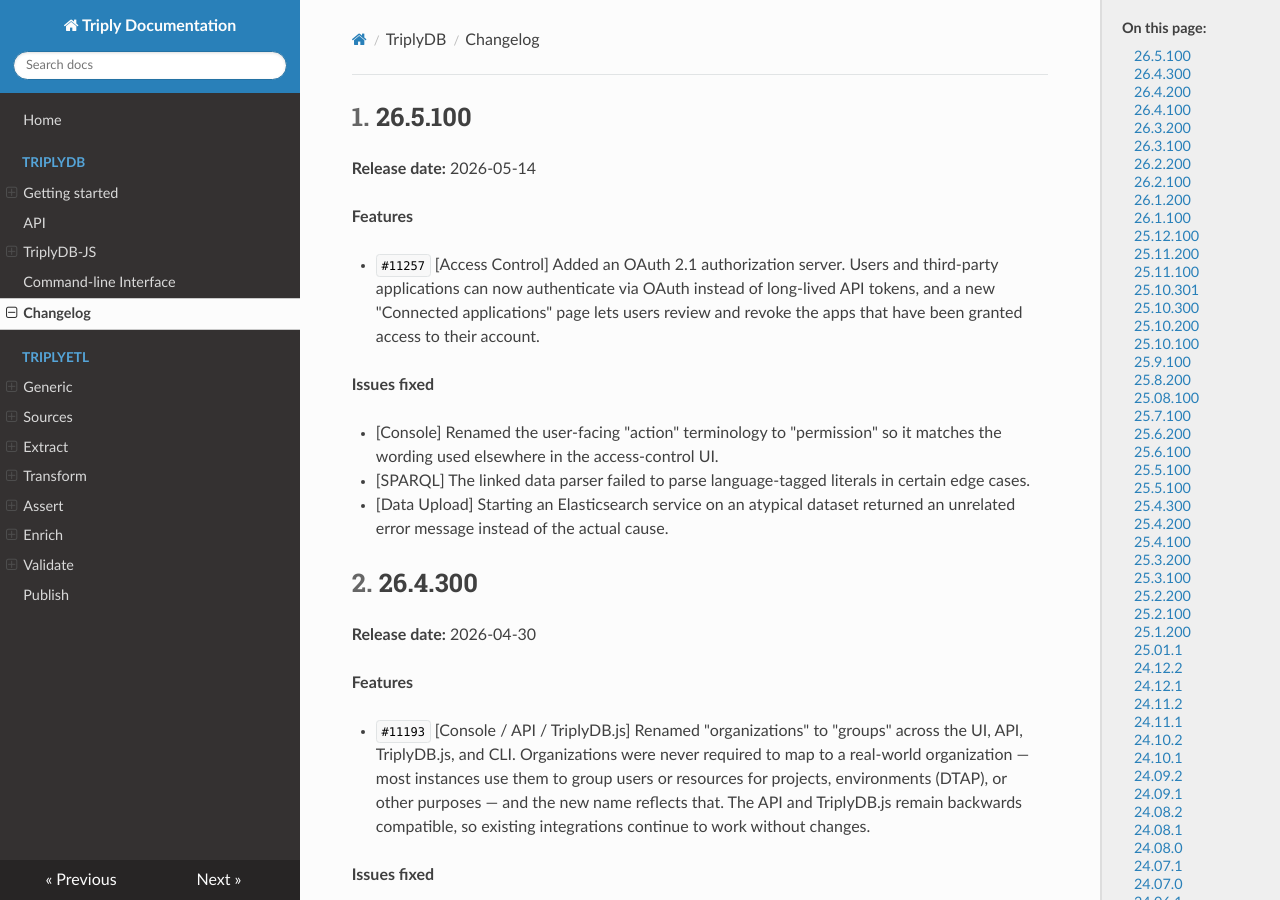
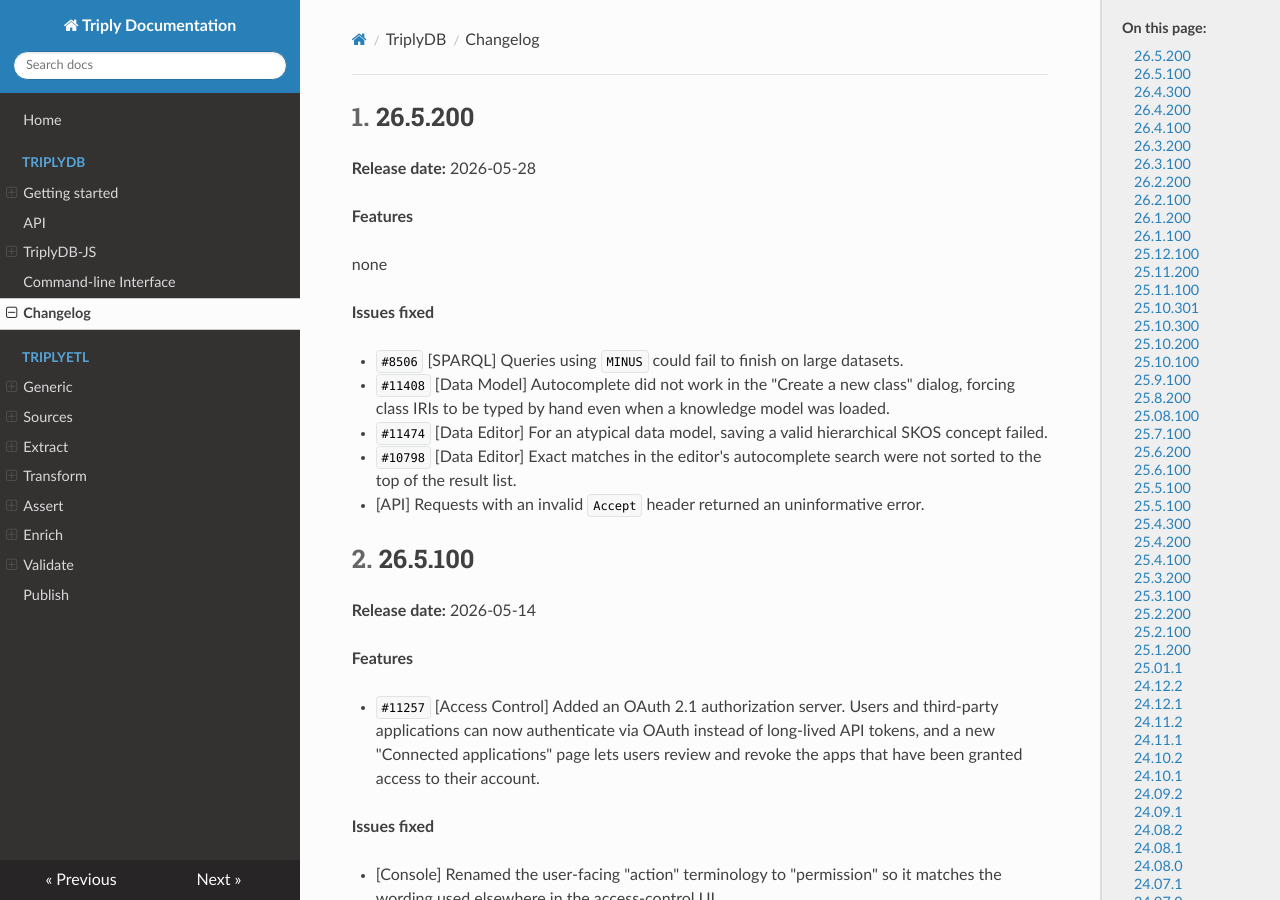
Before and after one commit to TriplyDB/Documentation, an MkDocs documentation site: the page built from docs/triplydb-changelog/index.md, in a window 1280 px wide and 900 px high. Built offline with MkDocs 1.6.1, drawn with Linux system fonts in a browser that asks for light colours.

Commit message:
updated changelog

```diff
--- a/docs/triplydb-changelog/index.md
+++ b/docs/triplydb-changelog/index.md
@@ -4,6 +4,24 @@
 ---
 
 [TOC]
+
+
+## 26.5.200 {#26.5.200}
+
+**Release date:** 2026-05-28
+
+**Features**
+
+
+none
+
+**Issues fixed**
+
+- `#8506` [SPARQL] Queries using `MINUS` could fail to finish on large datasets.
+- `#11408` [Data Model] Autocomplete did not work in the "Create a new class" dialog, forcing class IRIs to be typed by hand even when a knowledge model was loaded.
+- `#11474` [Data Editor] For an atypical data model, saving a valid hierarchical SKOS concept failed.
+- `#10798` [Data Editor] Exact matches in the editor's autocomplete search were not sorted to the top of the result list.
+- [API] Requests with an invalid `Accept` header returned an uninformative error.
 
 
 ## 26.5.100 {#26.5.100}
```
Also changed, not shown: docs/triplydb-technical-changelog/index.md (+8 -0 lines).
